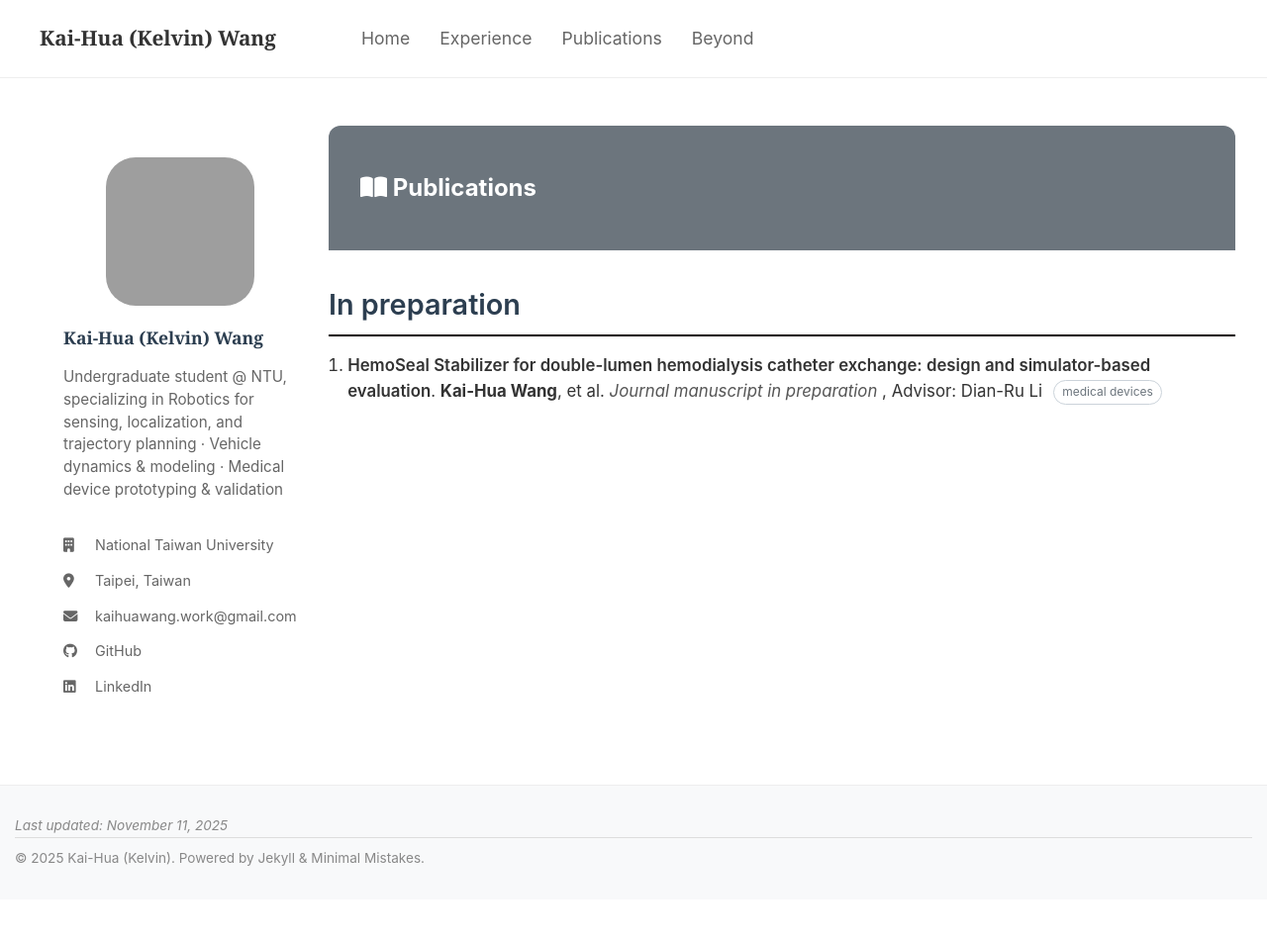
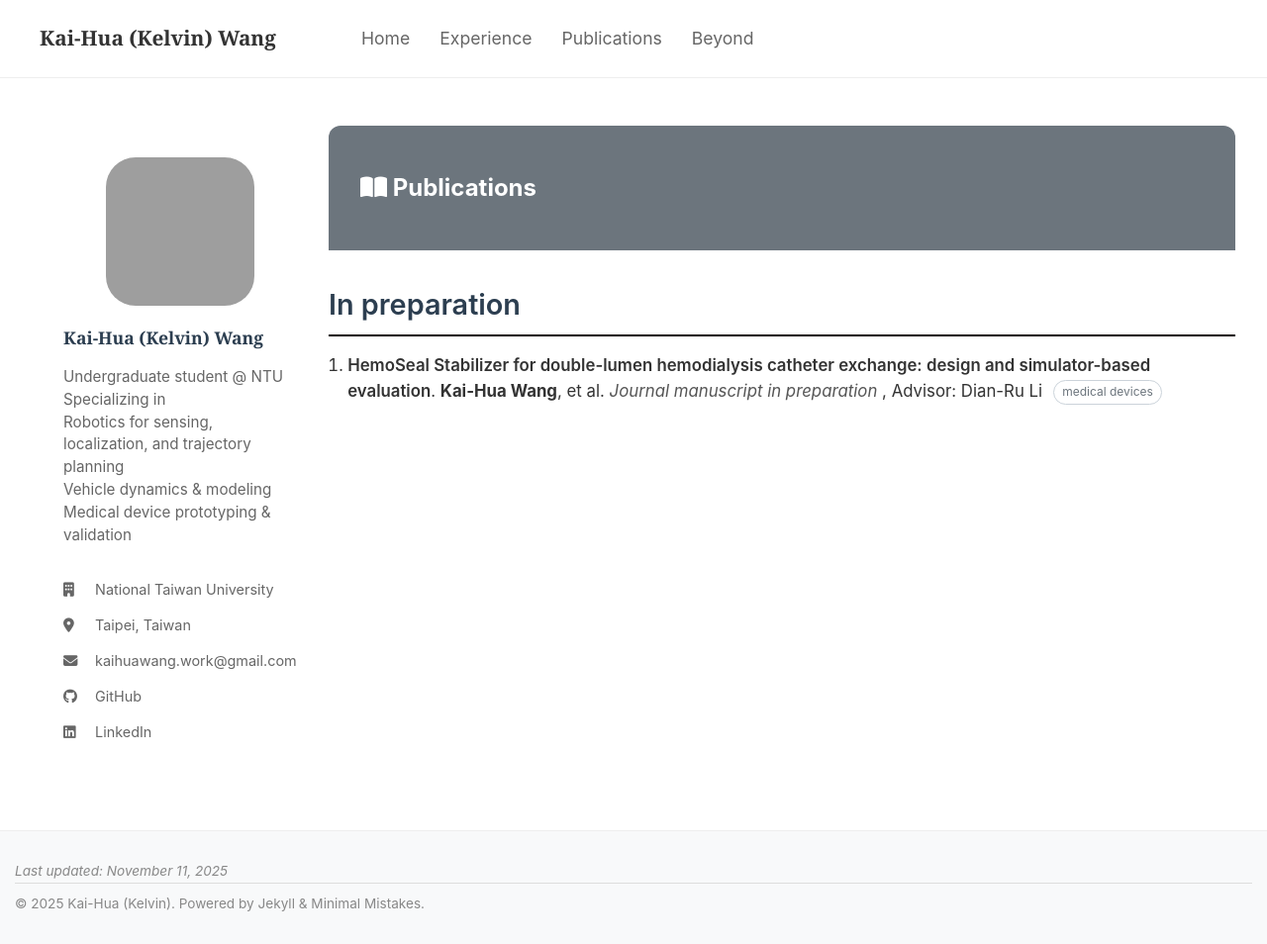
Before and after one commit to Kelvin1106/Kelvin1106.github.io, a Jekyll site: the page built from pages/publications.md, in a window 1280 px wide and 954 px high. Shown: the whole window at 99% size. Built offline with Jekyll 4.4.1, drawn with Linux system fonts in a browser that asks for light colours; grey boxes are pictures that could not be loaded.

```diff
--- a/pages/publications.md
+++ b/pages/publications.md
@@ -131,9 +131,10 @@ permalink: /publications/
     <img src="{{ site.baseurl }}/assets/img/profile.png" alt="Profile photo" class="sidebar-profile-pic">
     <h3 class="sidebar-profile-name">Kai-Hua (Kelvin) Wang</h3>
     <p class="sidebar-profile-title">
-      Undergraduate student @ NTU, specializing in
-      Robotics for sensing, localization, and trajectory planning ·
-      Vehicle dynamics & modeling ·
+      Undergraduate student @ NTU <br>
+      Specializing in <br>
+      Robotics for sensing, localization, and trajectory planning <br>
+      Vehicle dynamics & modeling <br>
       Medical device prototyping & validation
     </p>
     <ul class="sidebar-contact-info">
```
